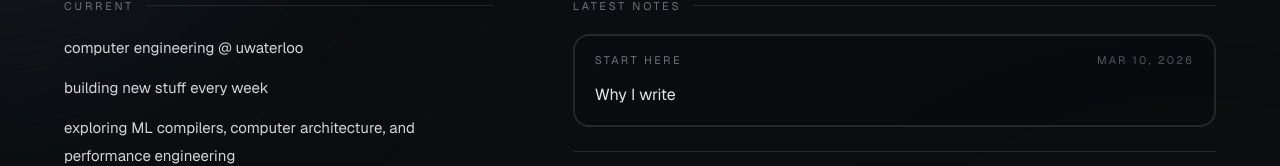
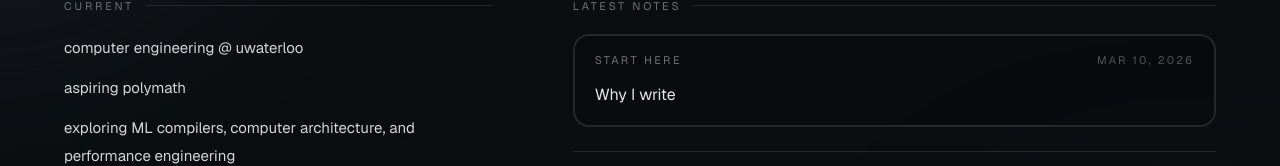
Before and after one commit to dhruvvenkat/personalwebsite, a Next.js app in the folder dhruvs-site/: page / in a window 1280 px wide. Shown: the part 320-486 px from the top of the page. Built offline with nearby package versions, Linux system fonts and the light colour scheme.

Commit message:
aspiring polymath

```diff
--- a/dhruvs-site/src/app/page.tsx
+++ b/dhruvs-site/src/app/page.tsx
@@ -24,7 +24,7 @@ function InfoRow({ label, value }: InfoRowProps) {
 export default function DhruvSystemsPortfolio() {
   const current = [
     "computer engineering @ uwaterloo",
-    "building new stuff every week",
+    "aspiring polymath",
     "exploring ML compilers, computer architecture, and performance engineering",
     "hmu if we can cook!",
   ];
```
